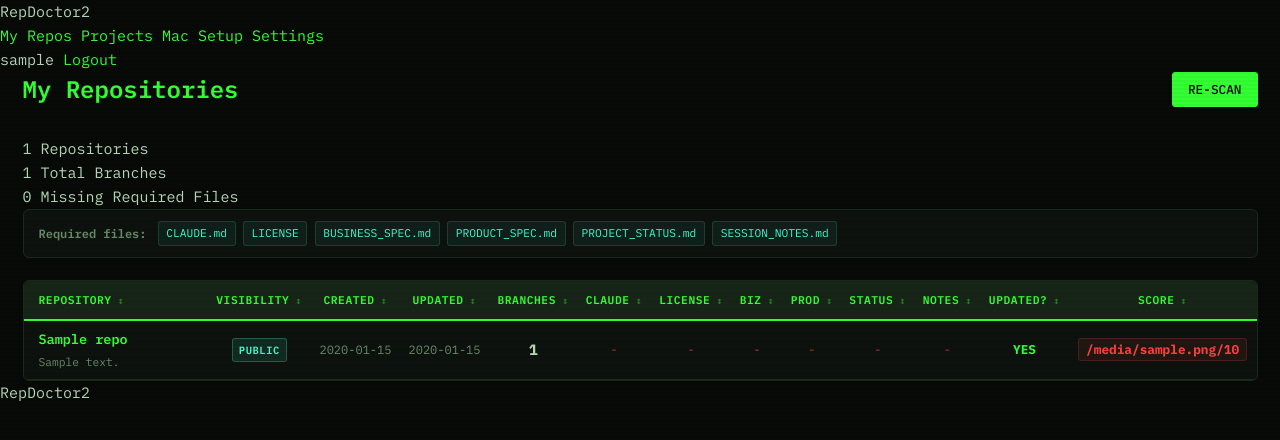
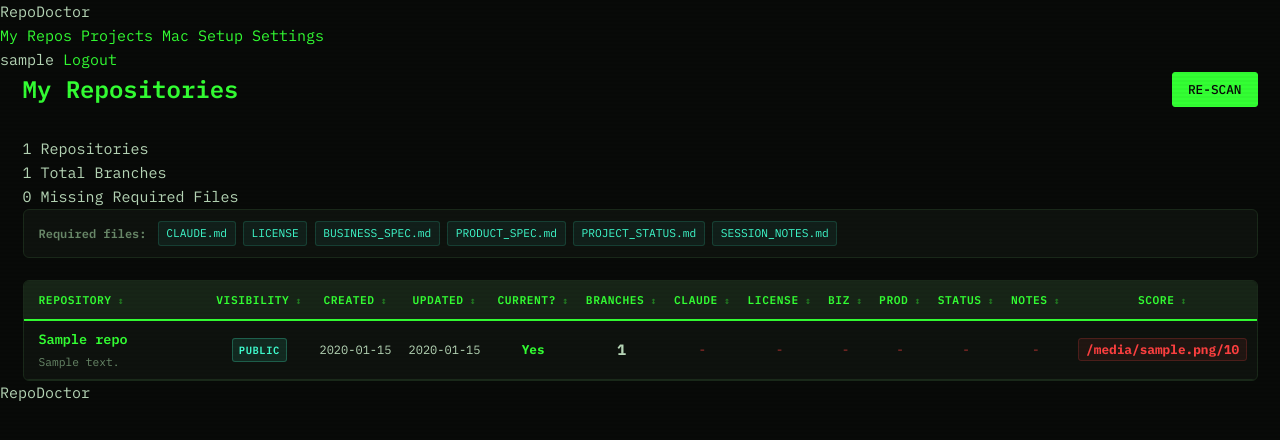
Before and after one commit to christreadaway/repodoctor2, a Flask app: template templates/dashboard.html in a window 1280 px wide. Shown: the top 440 px of the page. Run offline with Flask 3, Linux system fonts and the light colour scheme; the visitor is signed in with stand-in values (Sample User, id 1); the template is opened without the code that fills it: most values are stand-ins (such as "Sample title", 1, 10 or a date in 2020).

Commit message:
Fix Updated status logic, rename RepDoctor to RepoDoctor, improve date readability
- Updated? column now checks if SESSION_NOTES.md and PRODUCT_SPEC.md were
  updated at the same time or after other files (not stale). Shows Yes in
  green or No in yellow/amber.
- Renamed all instances of "RepDoctor2" to "RepoDoctor" across all files.
- Made date columns brighter for dark theme readability.
- Moved Updated? column to left of Branches column, renamed to "Current?".

https://claude.ai/code/session_017eNVb14H2M1wkVrTjeGgsz

```diff
--- a/ai_analyzer.py
+++ b/ai_analyzer.py
@@ -1,5 +1,5 @@
 """
-AI Analysis Engine for RepDoctor2.
+AI Analysis Engine for RepoDoctor.
 Uses the Anthropic API (Claude) to analyze branch content.
 """
 
--- a/app.py
+++ b/app.py
@@ -1,5 +1,5 @@
 """
-RepDoctor2 — AI-Powered Repository Management Tool
+RepoDoctor — AI-Powered Repository Management Tool
 Main Flask application.
 
 Simplified mode: repo overview with branch counts + required file checks.
--- a/github_client.py
+++ b/github_client.py
@@ -1,5 +1,5 @@
 """
-GitHub API client for RepDoctor2.
+GitHub API client for RepoDoctor.
 Handles all GitHub REST API v3 interactions.
 """
 
@@ -303,28 +303,33 @@ def scan_repo_lite(client: GitHubClient, repo: dict) -> dict:
 
     required_files, actual_names = client.check_required_files(owner, name, ref=default_branch)
 
-    # Check if PRODUCT_SPEC.md and SESSION_NOTES.md were updated close to the last commit
-    docs_updated = None  # None = can't determine, True = yes, False = no
+    # Check if SESSION_NOTES.md and PRODUCT_SPEC.md are up to date.
+    # "Up to date" means: docs were updated at the same time as or after other files.
+    # If docs were last updated BEFORE other files, they're stale.
+    docs_updated = None  # None = can't determine / docs not present, True = yes, False = no
     has_product_spec = required_files.get("PRODUCT_SPEC.md", False)
     has_session_notes = required_files.get("SESSION_NOTES.md", False)
 
-    if has_product_spec or has_session_notes:
-        last_commit_ts = client.get_last_commit_date(owner, name, ref=default_branch)
-        if last_commit_ts:
-            last_commit_dt = datetime.datetime.fromisoformat(last_commit_ts.replace("Z", "+00:00"))
-            threshold = datetime.timedelta(hours=24)
+    doc_filenames = set()
+    if has_session_notes:
+        doc_filenames.add(actual_names.get("SESSION_NOTES.md", "SESSION_NOTES.md"))
+    if has_product_spec:
+        doc_filenames.add(actual_names.get("PRODUCT_SPEC.md", "PRODUCT_SPEC.md"))
+
+    if doc_filenames:
+        # Get the latest commit that touched any non-doc file (the "other files" baseline)
+        latest_other_ts = client.get_last_commit_date(owner, name, ref=default_branch)
+
+        if latest_other_ts:
+            latest_other_dt = datetime.datetime.fromisoformat(latest_other_ts.replace("Z", "+00:00"))
             all_fresh = True
 
-            for display_name, present in [("PRODUCT_SPEC.md", has_product_spec), ("SESSION_NOTES.md", has_session_notes)]:
-                if not present:
-                    all_fresh = False
-                    continue
-                # Use the actual filename on disk (may differ in case/extension)
-                real_name = actual_names.get(display_name, display_name)
+            for real_name in doc_filenames:
                 doc_ts = client.get_last_commit_for_path(owner, name, real_name, ref=default_branch)
                 if doc_ts:
                     doc_dt = datetime.datetime.fromisoformat(doc_ts.replace("Z", "+00:00"))
-                    if abs(last_commit_dt - doc_dt) > threshold:
+                    # If the doc was last touched BEFORE the latest repo commit, it's stale
+                    if doc_dt < latest_other_dt:
                         all_fresh = False
                 else:
                     all_fresh = False
--- a/models.py
+++ b/models.py
@@ -1,5 +1,5 @@
 """
-Data models and local storage for RepDoctor2.
+Data models and local storage for RepoDoctor.
 Handles scan history, analysis cache, action log, and preferences.
 """
 
--- a/security.py
+++ b/security.py
@@ -1,5 +1,5 @@
 """
-Security module for RepDoctor2.
+Security module for RepoDoctor.
 Handles credential encryption/decryption using Fernet + PBKDF2.
 """
 
--- a/static/css/style.css
+++ b/static/css/style.css
@@ -1,5 +1,5 @@
 /* ================================================================
-   RepDoctor2 — Retro Terminal Stylesheet
+   RepoDoctor — Retro Terminal Stylesheet
    1980s phosphor-green terminal aesthetic with world-class usability.
    ================================================================ */
 
@@ -2076,6 +2076,11 @@ tbody tr:hover {
   opacity: 0.6;
 }
 
+.file-stale {
+  color: var(--amber-100);
+  font-weight: 700;
+}
+
 .file-score {
   font-weight: 700;
   font-size: 0.85rem;
@@ -2114,7 +2119,7 @@ tbody tr:hover {
 
 .date-value {
   font-size: 0.8rem;
-  color: var(--text-secondary);
+  color: var(--text-primary);
 }
 
 /* Sortable column headers */
--- a/static/js/app.js
+++ b/static/js/app.js
@@ -1,5 +1,5 @@
 /**
- * RepDoctor2 -- Frontend JavaScript
+ * RepoDoctor -- Frontend JavaScript
  * Vanilla JS, no frameworks. Retro terminal aesthetic.
  */
 
--- a/templates/action_log.html
+++ b/templates/action_log.html
@@ -1,5 +1,5 @@
 {% extends "base.html" %}
-{% block title %}RepDoctor2 — Action Log{% endblock %}
+{% block title %}RepoDoctor — Action Log{% endblock %}
 {% block content %}
 <div class="page-header">
     <h1>Action Log</h1>
--- a/templates/archive.html
+++ b/templates/archive.html
@@ -1,5 +1,5 @@
 {% extends "base.html" %}
-{% block title %}RepDoctor2 — Archive{% endblock %}
+{% block title %}RepoDoctor — Archive{% endblock %}
 {% block content %}
 <div class="page-header">
     <h1>Archive Browser</h1>
--- a/templates/base.html
+++ b/templates/base.html
@@ -3,7 +3,7 @@
 <head>
     <meta charset="UTF-8">
     <meta name="viewport" content="width=device-width, initial-scale=1.0">
-    <title>{% block title %}RepDoctor2{% endblock %}</title>
+    <title>{% block title %}RepoDoctor{% endblock %}</title>
     <link rel="preconnect" href="https://fonts.googleapis.com">
     <link rel="preconnect" href="https://fonts.gstatic.com" crossorigin>
     <link href="https://fonts.googleapis.com/css2?family=IBM+Plex+Mono:wght@400;500;600;700&family=Fira+Code:wght@400;500;600;700&display=swap" rel="stylesheet">
@@ -14,7 +14,7 @@
 
     {% if session.get('authenticated') %}
     <nav class="top-nav">
-        <div class="nav-brand">RepDoctor2</div>
+        <div class="nav-brand">RepoDoctor</div>
         <div class="nav-links">
             <a href="{{ url_for('dashboard') }}" class="nav-link {% if request.endpoint == 'dashboard' %}active{% endif %}">My Repos</a>
             <a href="{{ url_for('projects') }}" class="nav-link {% if request.endpoint == 'projects' %}active{% endif %}">Projects</a>
@@ -50,7 +50,7 @@
     {% if session.get('authenticated') %}
     <footer class="app-footer">
         <div class="footer-content">
-            <span class="footer-label">RepDoctor2</span>
+            <span class="footer-label">RepoDoctor</span>
         </div>
     </footer>
     {% endif %}
--- a/templates/dashboard.html
+++ b/templates/dashboard.html
@@ -1,5 +1,5 @@
 {% extends "base.html" %}
-{% block title %}RepDoctor2 — My Repos{% endblock %}
+{% block title %}RepoDoctor — My Repos{% endblock %}
 {% block content %}
 <div class="page-header">
     <h1>My Repositories</h1>
@@ -63,14 +63,14 @@
                 <th class="col-vis sortable" data-sort="text" data-col="1">Visibility</th>
                 <th class="col-date sortable" data-sort="text" data-col="2">Created</th>
                 <th class="col-date sortable" data-sort="text" data-col="3">Updated</th>
-                <th class="col-branches sortable" data-sort="num" data-col="4">Branches</th>
-                <th class="col-file sortable" data-sort="text" data-col="5">CLAUDE</th>
-                <th class="col-file sortable" data-sort="text" data-col="6">LICENSE</th>
-                <th class="col-file sortable" data-sort="text" data-col="7">BIZ</th>
-                <th class="col-file sortable" data-sort="text" data-col="8">PROD</th>
-                <th class="col-file sortable" data-sort="text" data-col="9">STATUS</th>
-                <th class="col-file sortable" data-sort="text" data-col="10">NOTES</th>
-                <th class="col-file sortable" data-sort="text" data-col="11" title="Were PRODUCT_SPEC.md and SESSION_NOTES.md updated within 24h of the last commit?">Updated?</th>
+                <th class="col-file sortable" data-sort="text" data-col="4" title="Are SESSION_NOTES.md and PRODUCT_SPEC.md up to date with the latest changes?">Current?</th>
+                <th class="col-branches sortable" data-sort="num" data-col="5">Branches</th>
+                <th class="col-file sortable" data-sort="text" data-col="6">CLAUDE</th>
+                <th class="col-file sortable" data-sort="text" data-col="7">LICENSE</th>
+                <th class="col-file sortable" data-sort="text" data-col="8">BIZ</th>
+                <th class="col-file sortable" data-sort="text" data-col="9">PROD</th>
+                <th class="col-file sortable" data-sort="text" data-col="10">STATUS</th>
+                <th class="col-file sortable" data-sort="text" data-col="11">NOTES</th>
                 <th class="col-score sortable" data-sort="text" data-col="12">Score</th>
             </tr>
         </thead>
@@ -95,6 +95,15 @@
                 </td>
                 <td class="col-date">
                     <span class="date-value">{{ repo.updated_at[:10] if repo.updated_at else '—' }}</span>
+                </td>
+                <td class="col-file">
+                    {% if repo.docs_updated is none %}
+                    <span class="file-missing" title="Doc files not present">—</span>
+                    {% elif repo.docs_updated %}
+                    <span class="file-ok" title="Docs are up to date">Yes</span>
+                    {% else %}
+                    <span class="file-stale" title="Docs were last updated before other files">No</span>
+                    {% endif %}
                 </td>
                 <td class="col-branches">
                     {% if repo.total_branch_count > 1 %}
@@ -121,15 +130,6 @@
                 </td>
                 <td class="col-file">
                     {% if files.get('SESSION_NOTES.md') %}<span class="file-ok">Y</span>{% else %}<span class="file-missing">-</span>{% endif %}
-                </td>
-                <td class="col-file">
-                    {% if repo.docs_updated is none %}
-                    <span class="file-missing" title="Doc files not present">—</span>
-                    {% elif repo.docs_updated %}
-                    <span class="file-ok" title="Docs updated within 24h of last commit">YES</span>
-                    {% else %}
-                    <span class="file-missing" title="Docs NOT updated with last commit">NO</span>
-                    {% endif %}
                 </td>
                 <td class="col-score">
                     <span class="file-score {% if repo.files_present == repo.files_total %}score-perfect{% elif repo.files_present >= 4 %}score-good{% elif repo.files_present >= 2 %}score-fair{% else %}score-poor{% endif %}">{{ repo.files_present }}/{{ repo.files_total }}</span>
--- a/templates/login.html
+++ b/templates/login.html
@@ -1,9 +1,9 @@
 {% extends "base.html" %}
-{% block title %}RepDoctor2 — Login{% endblock %}
+{% block title %}RepoDoctor — Login{% endblock %}
 {% block content %}
 <div class="login-page">
     <div class="login-header">
-        <h1 class="login-title">RepDoctor2</h1>
+        <h1 class="login-title">RepoDoctor</h1>
         <p class="login-subtitle">AI-Powered Repository Management</p>
     </div>
 
--- a/templates/projects.html
+++ b/templates/projects.html
@@ -1,5 +1,5 @@
 {% extends "base.html" %}
-{% block title %}RepDoctor2 — Projects{% endblock %}
+{% block title %}RepoDoctor — Projects{% endblock %}
 {% block content %}
 <div class="page-header">
     <h1>Project Summaries</h1>
--- a/templates/repo_detail.html
+++ b/templates/repo_detail.html
@@ -1,5 +1,5 @@
 {% extends "base.html" %}
-{% block title %}RepDoctor2 — {{ repo.name }}{% endblock %}
+{% block title %}RepoDoctor — {{ repo.name }}{% endblock %}
 {% block content %}
 <div class="page-header">
     <div>
--- a/templates/settings.html
+++ b/templates/settings.html
@@ -1,5 +1,5 @@
 {% extends "base.html" %}
-{% block title %}RepDoctor2 — Settings{% endblock %}
+{% block title %}RepoDoctor — Settings{% endblock %}
 {% block content %}
 <div class="page-header">
     <h1>Settings</h1>
--- a/templates/setup_guide.html
+++ b/templates/setup_guide.html
@@ -1,5 +1,5 @@
 {% extends "base.html" %}
-{% block title %}RepDoctor2 — Setup Guide{% endblock %}
+{% block title %}RepoDoctor — Setup Guide{% endblock %}
 {% block content %}
 <div class="page-header">
     <h1>Setup Guide</h1>
```
Also changed, not shown: BUSINESS_SPEC.md (+3 -3 lines), templates/mac_setup.html (+9 -9 lines), tests/test_app.py (+2 -2 lines), 1 other file.
